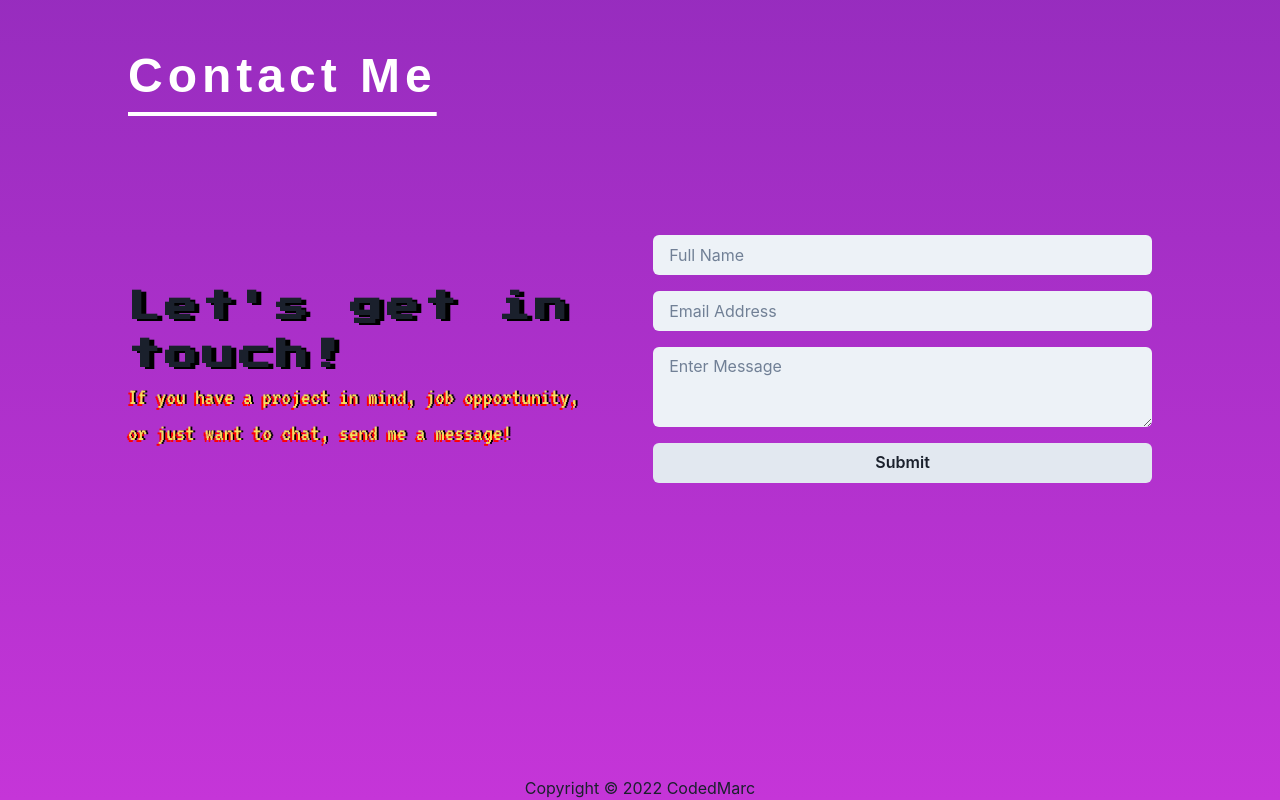
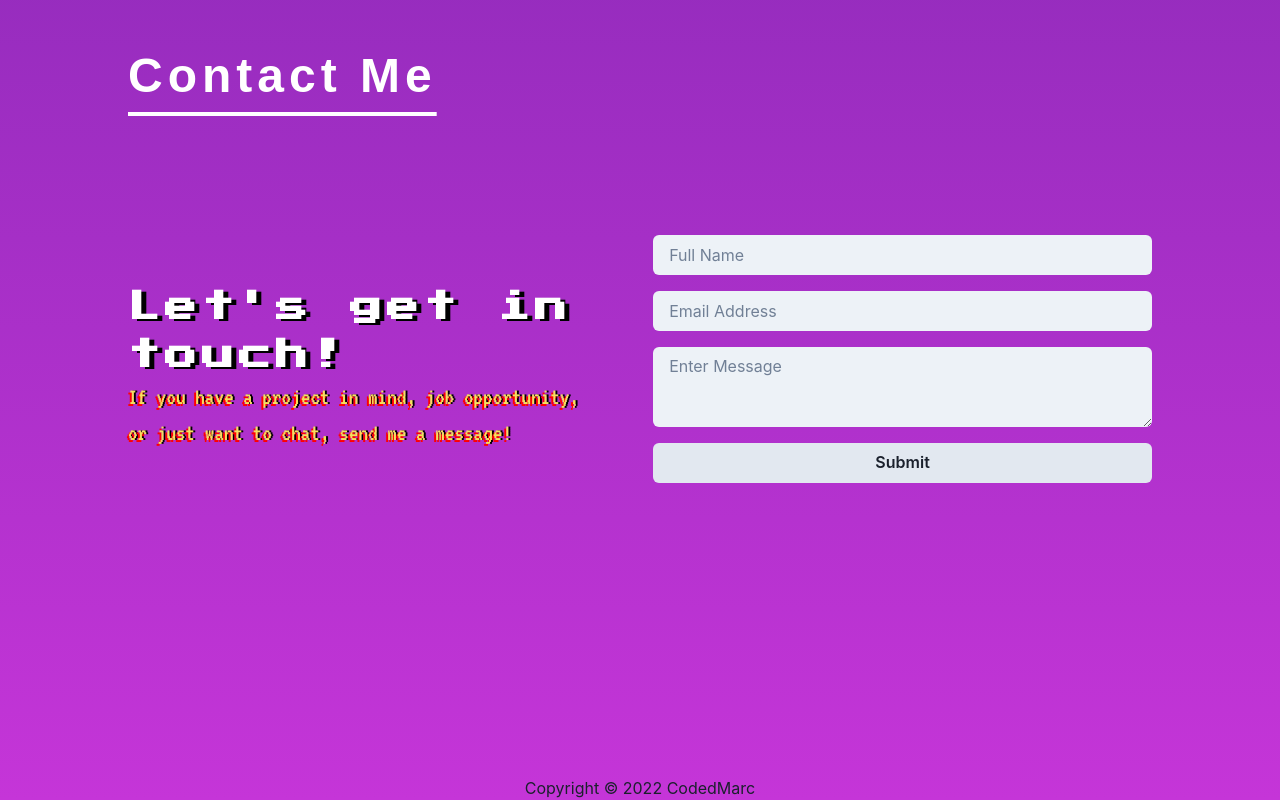
Before and after one commit to CodedMarc/PortfolioSite, a Next.js app: page / in a window 1280 px wide. Shown: the part 2102-2902 px from the top of the page. Built offline with nearby package versions, Linux system fonts and the light colour scheme; a web font is replaced by a local one.

Commit message:
safari bug fix, color fixes

```diff
--- a/styles/Contact.module.scss
+++ b/styles/Contact.module.scss
@@ -19,6 +19,7 @@
 
   h1 {
     font-family: $heading2;
+    color: white;
     text-shadow: 5px 2px black;
     letter-spacing: 5px;
     font-weight: 900;
--- a/styles/globals.scss
+++ b/styles/globals.scss
@@ -29,6 +29,7 @@ a {
   color: inherit;
   text-decoration: none;
 }
+
 #index {
   background: rgb(197,53,216);
   background: -moz-linear-gradient(360deg, rgba(197,53,216,1) 0%, rgba(65,28,142,1) 80%, rgba(197,53,216,1) 100%);
@@ -49,7 +50,8 @@ a {
   background-size: cover;
   top: 0;
   width: 100%;
-  height: 100%;
+  min-height: 100vh;
+  min-height: -webkit-fill-available;
   opacity: 0.2;
 }
 #Hero {
```
